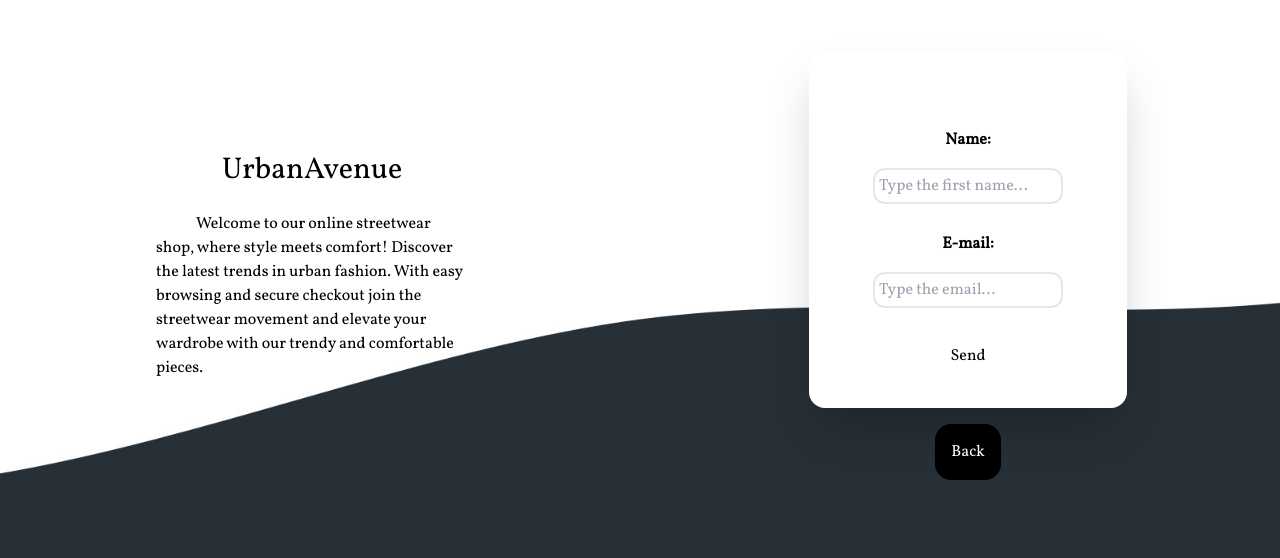
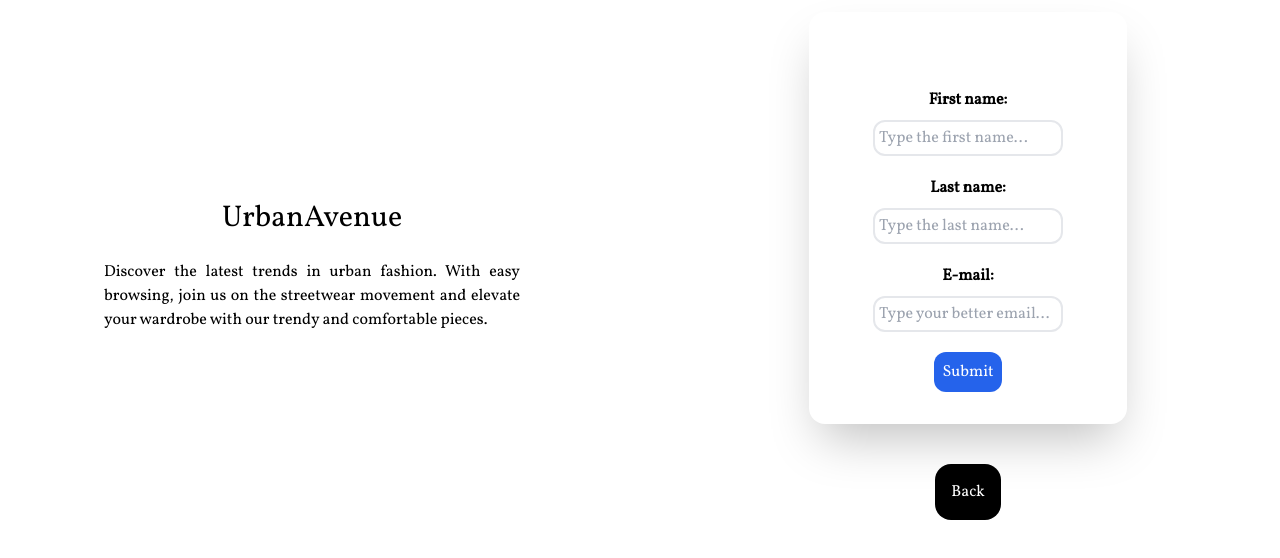
Before and after one commit to joaopedrosc250/e-commerce, a Next.js app: page /sign in a window 1280 px wide. Shown: the part 134-692 px from the top of the page. Built offline with nearby package versions, Linux system fonts and the light colour scheme.

Commit message:
:wrench: minor-changes

```diff
--- a/src/app/layout.tsx
+++ b/src/app/layout.tsx
@@ -21,8 +21,7 @@ export default function RootLayout({
   return (
     <html lang="en">
       <Head>
-        <link rel="shortcut icon" href="/next.ico" />
-
+        <link rel="shortcut icon" href="/Urban-logo.png" />
         <link
           rel="stylesheet"
           href="https://cdnjs.cloudflare.com/ajax/libs/font-awesome/4.7.0/css/font-awesome.min.css"
--- a/src/app/utils/data.ts
+++ b/src/app/utils/data.ts
@@ -51,7 +51,7 @@ const data = {
       id: "1",
       url: "/pageproduct/1",
       size: "G",
-      image: "/t-shirt-1.jpg",
+      image: "/t-shirt-4.jpg",
       price: 54.95,
       desc: "A comfortable and stylish t-shirt.",
     },
--- a/src/components/Form/index.tsx
+++ b/src/components/Form/index.tsx
@@ -1,44 +1,58 @@
 export const Form = () => {
   return (
-    <div className='text-black flex lg:flex-row xs:flex-col justify-center items-center lg:bg-[url("/wave-2.jpg")] bg-cover bg-center lg:h-screen xs:h-auto lg:p-0 xs:p-5 gap-8'>
+    <div className="text-black flex lg:flex-row xs:flex-col justify-center items-center bg-white bg-cover bg-center lg:h-screen xs:h-auto lg:p-0 xs:p-5 gap-8">
       <div className="flex flex-row lg:justify-start lg:items-start xs:justify-center xs:items-center w-full">
         <div className="flex flex-col gap-6 justify-center items-center w-full">
           <h1 className="text-3xl">UrbanAvenue</h1>
-          <p className="indent-10 lg:w-3/6 xs:w-3/4">
-            Welcome to our online streetwear shop, where style meets comfort!
-            Discover the latest trends in urban fashion. With easy browsing and
-            secure checkout join the streetwear movement and elevate your
-            wardrobe with our trendy and comfortable pieces.
+          <p className="text-justify lg:w-4/6 xs:w-3/4">
+            Discover the latest trends in urban fashion. With easy browsing,
+            join us on the streetwear movement and elevate your wardrobe with
+            our trendy and comfortable pieces.
           </p>
         </div>
       </div>
-      <div className="flex flex-col justify-center items-center lg:w-full xs:w-2/3 gap-4">
+      <div className="flex flex-col justify-center items-center lg:w-full xs:w-2/3 gap-10">
         <div className="flex flex-col justify-center items-center p-16 pb-8 rounded-2xl shadow-2xl bg-white">
           <form
             action=""
-            className="flex flex-col justify-center items-center gap-4"
+            method="post"
+            className="flex flex-col justify-center items-center gap-2"
           >
-            <p className="mt-3 font-semibold">Name: </p>
+            <label className="mt-3 font-semibold">First name: </label>
             <input
               type="text"
               name="name"
+              id="first"
               placeholder="Type the first name..."
               className="p-1 rounded-xl border-2 focus:outline-zinc-300 focus:shadow-xl"
               required
             />
-            <p className="mt-3 font-semibold">E-mail: </p>
+            <label className="mt-3 font-semibold">Last name: </label>
+            <input
+              type="text"
+              name="name"
+              id="last"
+              placeholder="Type the last name..."
+              className="p-1 rounded-xl border-2 focus:outline-zinc-300 focus:shadow-xl"
+              required
+            />
+            <label className="mt-3 font-semibold">E-mail: </label>
             <input
               type="text"
               name="email"
-              placeholder="Type the email..."
+              id="email"
+              placeholder="Type your better email..."
               className="p-1 rounded-xl border-2 focus:outline-zinc-300 focus:shadow-xl"
               required
             />
-            <input
+            <button
+              title="submit"
               type="submit"
               value="Send"
-              className="text-black mt-3 p-2 rounded-xl bg-white hover:scale-110 hover:text-white hover:bg-black transition-all"
-            />
+              className="text-white mt-3 p-2 rounded-xl bg-blue-600 hover:scale-110 hover:bg-black transition-all"
+            >
+              Submit
+            </button>
           </form>
         </div>
         <a
--- /dev/null
+++ b/src/types/filter.ts
@@ -0,0 +1,6 @@
+export interface FunctionProps {
+    Best?: (size: string) => void;
+    onReset: () => void;
+    lowestPrice: (minPrice: number, maxPrice: number) => void;
+    higherPrice: (minPrice: number, maxPrice: number) => void;
+}
--- /dev/null
+++ b/src/types/search.ts
@@ -0,0 +1,5 @@
+export interface SearchProps {
+    url: string;
+    id: string;
+    title: string;
+}
```
Also changed, not shown: src/components/Filter/index.tsx (+2 -7 lines), src/components/Product/index.tsx (+2 -8 lines), src/components/ProductSearch/index.tsx (+2 -7 lines), src/types/product.ts (added, +7 -0 lines), public/model-9.jpg (added), public/t-shirt-4.jpg (added).
